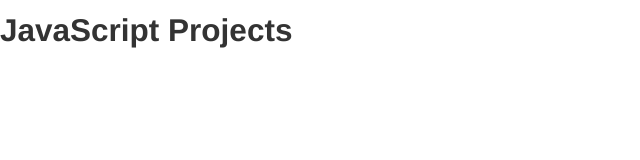
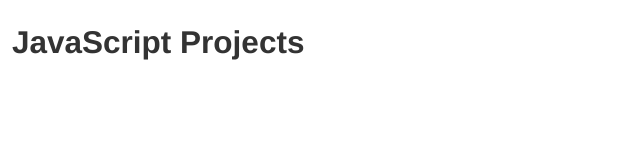
Before and after one commit to dbwest/shoppershelper, a plain HTML site: page assets/www/index.html in a window 1280 px wide. Shown: the whole page, without its empty margins (0-640 px from the left). Drawn offline with nearby package versions, Linux system fonts and the light colour scheme; some packages are replaced by stand-ins of ours.

Commit message:
first commit

```diff
--- a/assets/www/index.html
+++ b/assets/www/index.html
@@ -9,7 +9,7 @@
         <script src="project.js"></script>
         <script src="mongolab.js"></script>
     </head>
-    <body>
+    <body style="padding:12px;">
         <h2>JavaScript Projects</h2>
         <div ng-view></div>
     </body>
```
Also changed, not shown: 3 other files.
